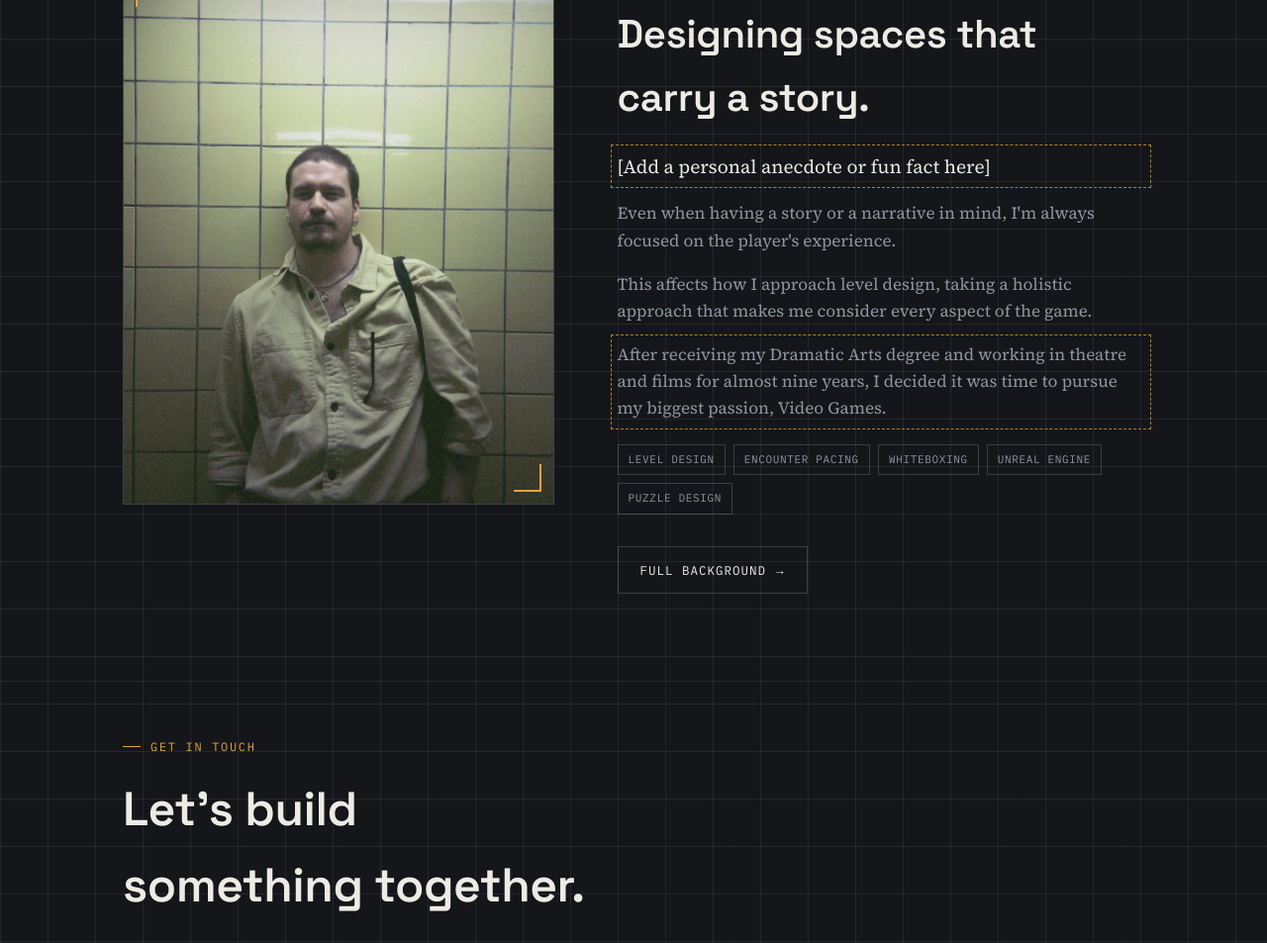
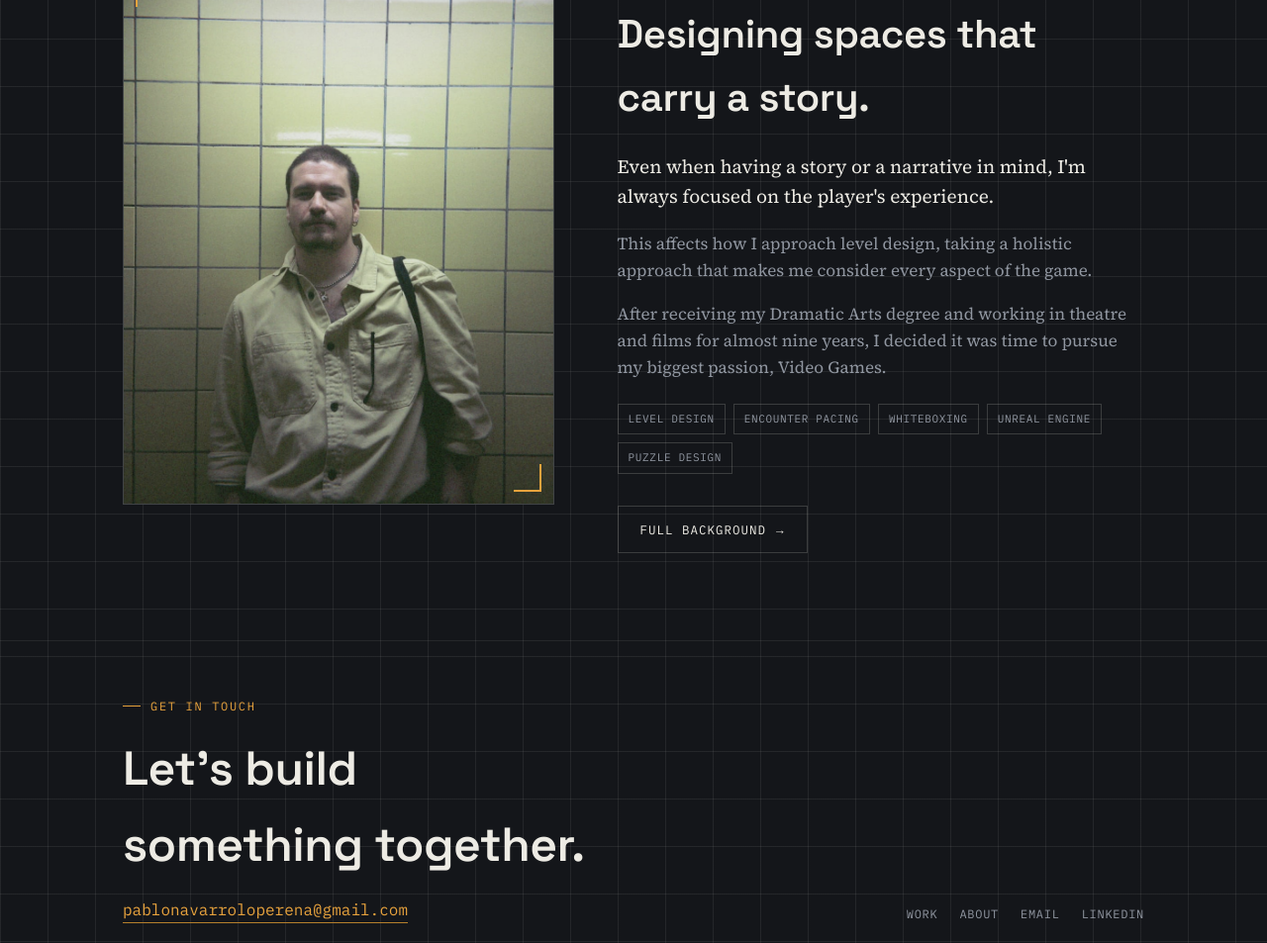
Before and after one commit to PabloNavarroL/pabloLevelDesign.github.io, a plain HTML site: page index.html in a window 1280 px wide. Shown: the part 2505-3458 px from the top of the page at 99% size. Drawn offline with Linux system fonts and the light colour scheme.

Commit message:
Move About teaser text into the highlighted lead-text slot, clear needs-edit flags
'Even when having a story...' now replaces the [Add a personal
anecdote...] placeholder with lead-text (highlighted) styling.
Removed the now-redundant duplicate further down, and cleared the
needs-edit flag from the theatre/film background paragraph.

Co-Authored-By: Claude Sonnet 5 <noreply@anthropic.com>

```diff
--- a/index.html
+++ b/index.html
@@ -139,10 +139,9 @@
     <div>
       <div class="eyebrow">About</div>
       <h2 style="margin-top:18px; font-size:clamp(28px,4vw,40px);">Designing spaces that carry a story.</h2>
-      <p class="lead-text needs-edit" style="margin-top:22px;">[Add a personal anecdote or fun fact here]</p>
-      <p style="margin-top:16px;">Even when having a story or a narrative in mind, I'm always focused on the player's experience.</p>
+      <p class="lead-text" style="margin-top:22px;">Even when having a story or a narrative in mind, I'm always focused on the player's experience.</p>
       <p style="margin-top:16px;">This affects how I approach level design, taking a holistic approach that makes me consider every aspect of the game.</p>
-      <p class="needs-edit" style="margin-top:16px;">After receiving my Dramatic Arts degree and working in theatre and films for almost nine years, I decided it was time to pursue my biggest passion, Video Games.</p>
+      <p style="margin-top:16px;">After receiving my Dramatic Arts degree and working in theatre and films for almost nine years, I decided it was time to pursue my biggest passion, Video Games.</p>
       <div class="tag-list">
         <span class="tag">Level Design</span>
         <span class="tag">Encounter Pacing</span>
```
